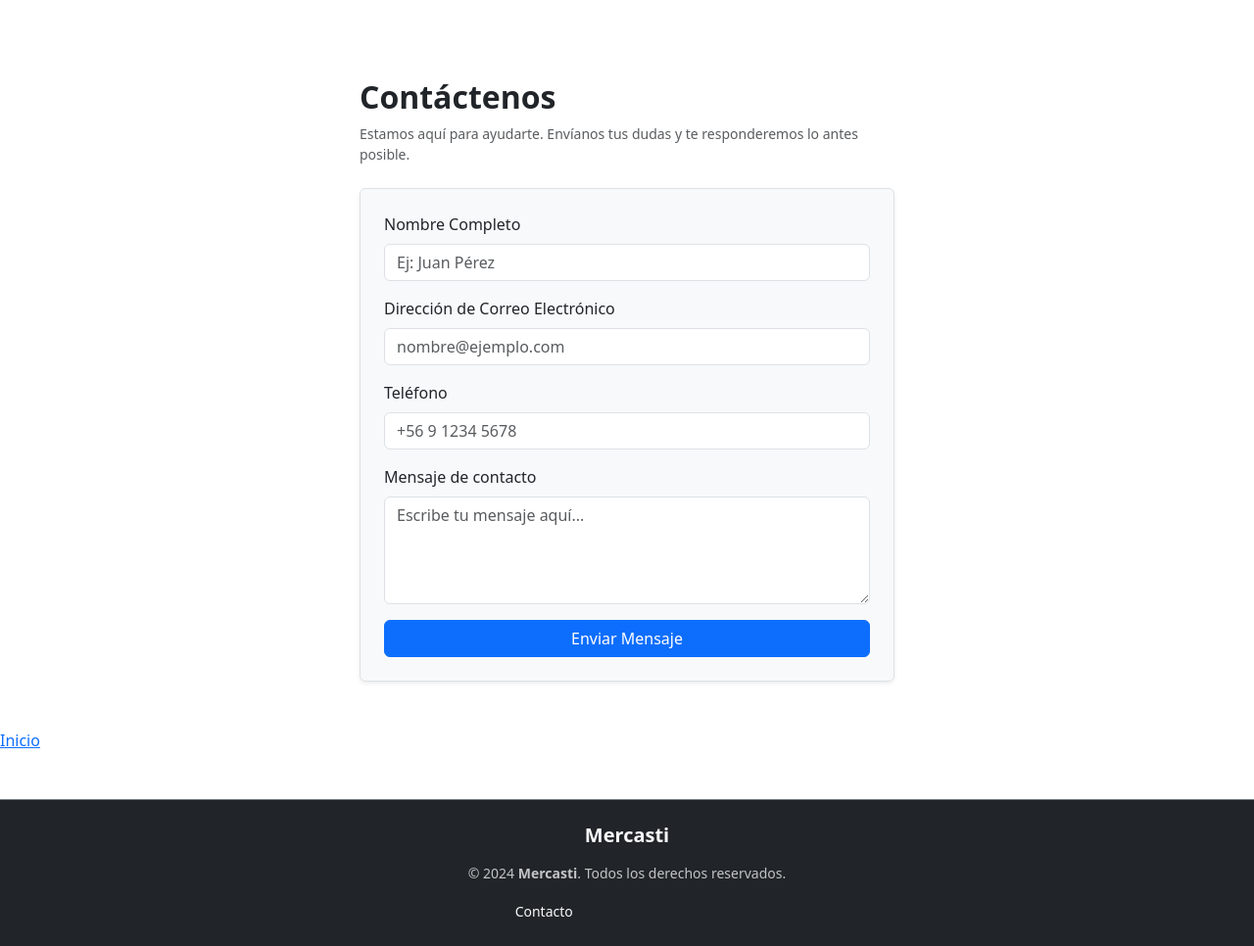
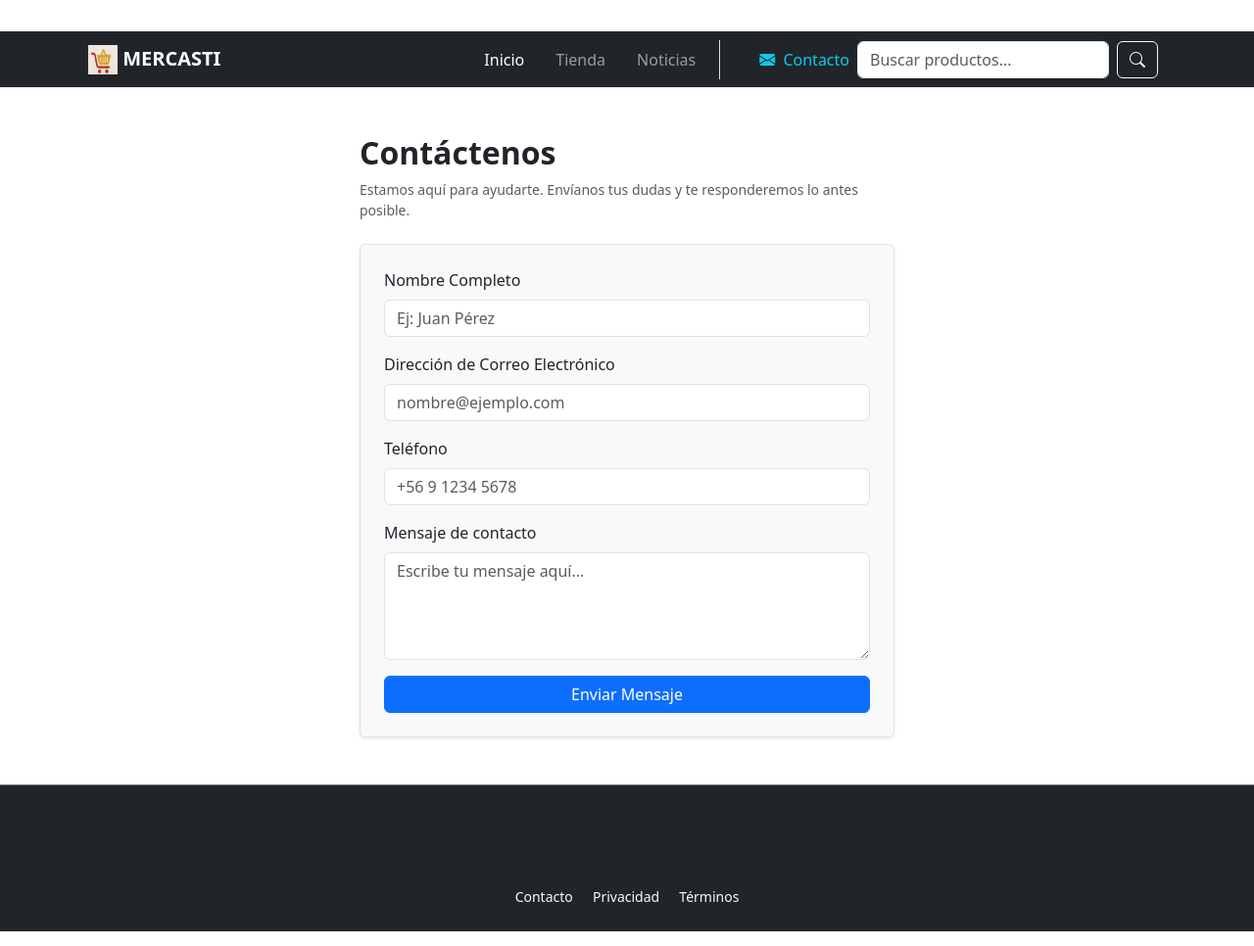
Before and after one commit to Edcastillo23/tienda_mercasti, a Django app: page /contacto/ in a window 1280 px wide. Shown: the whole page at 98% size. Run offline with Django 5.2, Linux system fonts and the light colour scheme.

Commit message:
Barra de navegacion

```diff
--- a/tienda/home/templates/home/contacto.html
+++ b/tienda/home/templates/home/contacto.html
@@ -43,6 +43,6 @@
 </div>
 <footer>
 
-    <a href="{% url 'index' %}">Inicio</a>
+
 </footer>
 {% endblock %}
--- a/tienda/home/templates/home/index.html
+++ b/tienda/home/templates/home/index.html
@@ -6,7 +6,7 @@
 {% block content %}
 
 <div class = "container mt-5">
-    <div class="container-fluid py-5 bg-dark"> <div class="row justify-content-center">
+    <div class="container-fluid py-5 bg-ligth"> <div class="row justify-content-center">
         <div class="col-11 col-md-8 text-center">
 
             <h1 class="display-4 text-body fw-bold mb-3">
--- a/tienda/static/css/styles.css
+++ b/tienda/static/css/styles.css
@@ -0,0 +1,91 @@
+/* --- Estilos Generales --- */
+body {
+    /* Transición suave para cuando cambies entre modo claro y oscuro */
+    transition: background-color 0.4s ease, color 0.4s ease;
+}
+
+/* Espaciado para los enlaces del menú */
+.navbar-nav .nav-link {
+    font-weight: 500;
+    margin-left: 1rem;
+    transition: color 0.3s ease;
+}
+
+/* Efecto al pasar el mouse por los enlaces */
+.navbar-nav .nav-link:hover {
+    color: #0d6efd !important; /* Cambia al color primario de Bootstrap */
+}
+
+/* Ajuste para que el contenido no quede pegado al menú fixed si decides fijarlo */
+body {
+    padding-top: 0; /* Cambia a 70px si usas la clase 'fixed-top' en el nav */
+}
+
+/* --- Botón de Cambio de Tema --- */
+#theme-toggle-btn {
+    position: fixed;
+    top: 20px;
+    right: 20px;
+    z-index: 1050;
+    width: 50px;
+    height: 50px;
+    border-radius: 50%;
+    transition: all 0.5s ease;
+    opacity: 1;
+    visibility: visible;
+    /* Asegura que el icono esté perfectamente centrado */
+    display: flex;
+    align-items: center;
+    justify-content: center;
+}
+
+/* Efecto Hover para el botón */
+#theme-toggle-btn:hover {
+    transform: scale(1.1);
+    box-shadow: 0 4px 15px rgba(0, 0, 0, 0.2) !important;
+}
+
+/* --- Estilos del Footer --- */
+footer {
+    /* Mantiene el footer separado del contenido */
+    margin-top: 3rem;
+}
+
+/* Enlaces del Footer */
+footer a.hover-opacity {
+    transition: opacity 0.3s ease, text-decoration 0.3s ease;
+}
+
+footer a.hover-opacity:hover {
+    opacity: 0.7 !important;
+    text-decoration: underline !important;
+}
+
+/* --- Clases de Utilidad Personalizadas --- */
+.border-radius {
+    border-radius: 8px; /* Ajusta según prefieras para tus contenedores */
+}
+
+/* Animación suave para el despliegue del menú móvil */
+.collapsing {
+    transition: height 0.4s ease-in-out;
+}
+
+/* Ajuste para los elementos cuando el menú está abierto */
+@media (max-width: 991.98px) {
+    .navbar-collapse {
+        background-color: rgba(33, 37, 41, 0.95); /* Un fondo ligeramente transparente */
+        padding: 1rem;
+        border-radius: 10px;
+        margin-top: 10px;
+    }
+
+    .nav-item {
+        border-bottom: 1px solid rgba(255,255,255,0.1);
+        padding: 5px 0;
+    }
+
+    .nav-item:last-child {
+        border-bottom: none;
+    }
+}
--- a/tienda/templates/base.html
+++ b/tienda/templates/base.html
@@ -11,45 +11,75 @@
     <title> {% block title %} Mercasti {% endblock %}</title>
 </head>
 <body class="bg-body text-body">
+
     <header class="d-flex justify-content-between align-items-center p-3">
-    <button class="btn btn-outline-primary shadow d-flex align-items-center justify-content-center"
-            id="theme-toggle-btn"
-            style="position: fixed; top: 20px; right: 20px; z-index: 1050; width: 50px; height: 50px; border-radius: 50%; transition: all 0.5s ease; opacity: 1; visibility: visible;">
+        <button class="btn btn-outline-primary shadow" id="theme-toggle-btn">
             <i id="theme-icon" class="bi bi-moon-stars-fill fs-5"></i>
         </button>
     </header>
 
+<nav class="navbar navbar-expand-lg navbar-dark bg-dark shadow-sm">
+    <div class="container">
+
+        <!--Logo de la empresa-->
+        <a class="navbar-brand fw-bold" href="{% url 'index' %}">
+            <img src="{% static 'img/logo.png' %}" alt="mercasti logo" width="30" height="30" class="d-inline-block align-text-top ms-2">
+            <span class="fw-bold text-white">MERCASTI</span>
+        </a>
+
+        <button class="navbar-toggler border-0" type="button" data-bs-toggle="collapse" data-bs-target="#menuPrincipal"
+                aria-controls="menuPrincipal" aria-expanded="false" aria-label="Toggle navigation">
+            <span class="navbar-toggler-icon"></span>
+        </button>
+
+        <div class="collapse navbar-collapse" id="menuPrincipal">
+            <ul class="navbar-nav ms-auto mb-2 mb-lg-0">
+                <li class="nav-item">
+                    <a class="nav-link active" href="/">Inicio</a>
+                </li>
+                <li class="nav-item">
+                    <a class="nav-link" href="#">Tienda</a>
+                </li>
+                <li class="nav-item">
+                    <a class="nav-link" href="#">Noticias</a>
+                </li>
+                <li class="nav-item border-start ms-lg-3 ps-lg-3">
+                    <a class="nav-link text-info" href="{% url 'contacto' %}">
+                        <i class="bi bi-envelope-fill me-1"></i> Contacto
+                    </a>
+                </li>
+            </ul>
+            <form class="d-flex me-3" role="search">
+                <input class="form-control me-2" type="search" placeholder="Buscar productos..." aria-label="Search">
+                <button class="btn btn-outline-light" type="submit">
+                    <i class="bi bi-search"></i>
+                </button>
+            </form>
+
+        </div>
+    </div>
+</nav>
     {% block content %}
-    <!-- El contenido lo agregaremos aquí -->
+
     {% endblock %}
 
-<footer class="bg-dark text-light py-4 mt-5 border-top border-secondary">
+    <footer class="bg-dark text-body py-4 border-top border-secondary">
         <div class="container text-center">
             <div class="row">
                 <div class="col-12">
                     <h5 class="fw-bold mb-3">Mercasti</h5>
-
-                <p class="mb-0 small opacity-75">
-                    &copy; 2024 <span class="fw-semibold">Mercasti</span>. Todos los derechos reservados.
-                </p>
-
+                    <p class="mb-0 small opacity-75">&copy; 2024 Mercasti. Todos los derechos reservados.</p>
                     <div class="mt-3">
                         <a href="{% url 'contacto' %}" class="text-light text-decoration-none mx-2 small hover-opacity">Contacto</a>
-                    <a href="#" class="text-body text-decoration-none mx-2 small hover-opacity">Privacidad</a>
-                    <a href="#" class="text-body text-decoration-none mx-2 small hover-opacity">Términos</a>
+                        <a href="#" class="text-light text-decoration-none mx-2 small hover-opacity">Privacidad</a>
+                        <a href="#" class="text-light text-decoration-none mx-2 small hover-opacity">Términos</a>
                     </div>
                 </div>
             </div>
         </div>
     </footer>
 
-<style>
-    /* Un pequeño toque extra para los enlaces */
-    .hover-opacity:hover {
-        opacity: 0.7;
-        text-decoration: underline !important;
-    }
-</style>
+    <script src="https://cdn.jsdelivr.net/npm/bootstrap@5.3.0/dist/js/bootstrap.bundle.min.js"></script>
     <script src="{% static 'js/script.js' %}"></script>
 </body>
 
```
Also changed, not shown: tienda/static/img/logo.png. Lines whose indentation alone changed are shown as unchanged.
